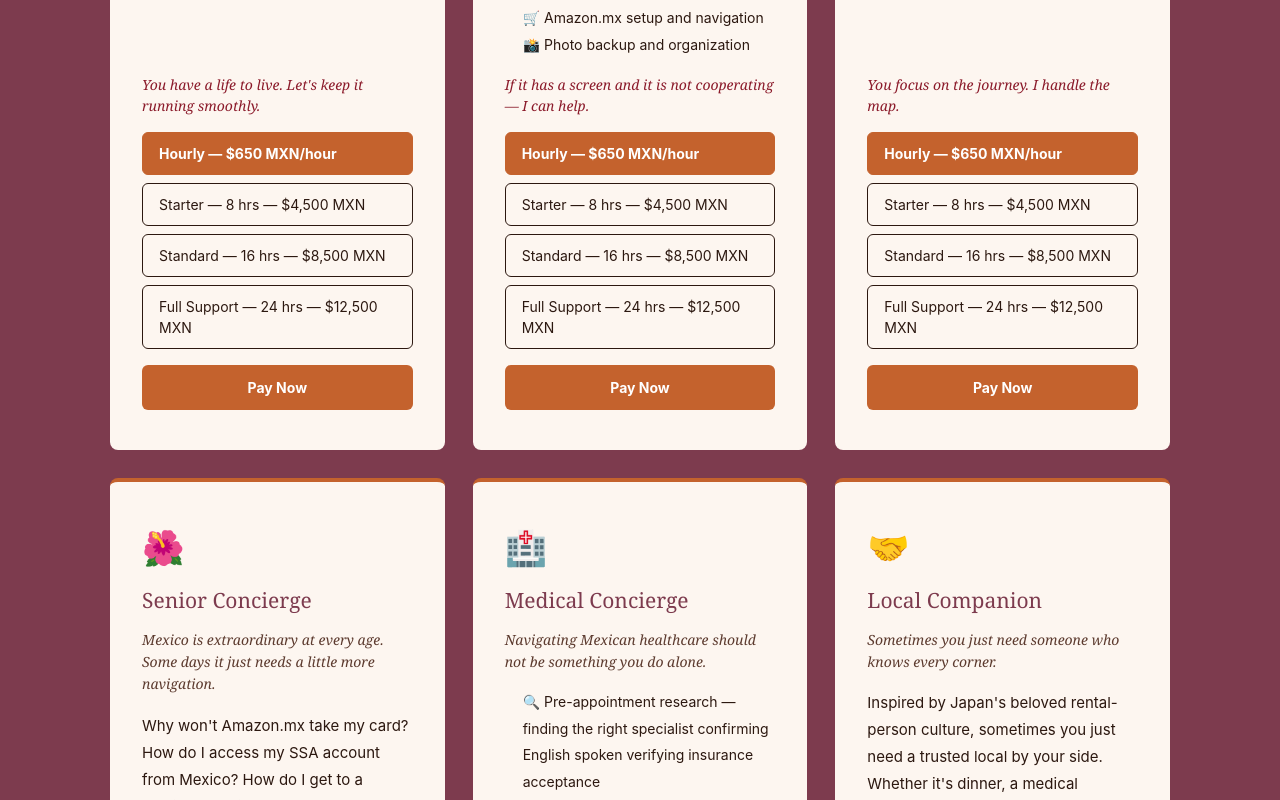
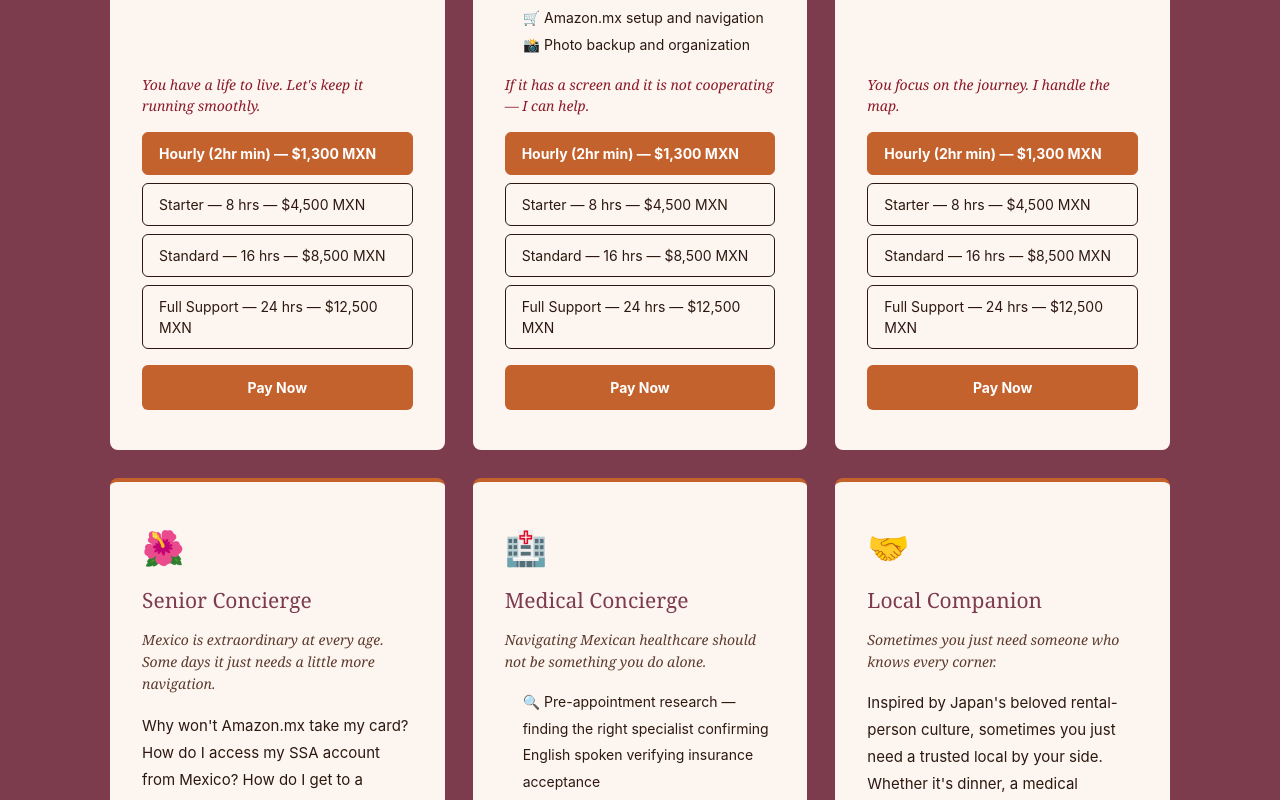
Before and after one commit to IntheknowMX/intheknowmx.com, a Next.js app: page / in a window 1280 px wide. Shown: the part 10340-11140 px from the top of the page. Built offline with nearby package versions, Linux system fonts and the light colour scheme.

Commit message:
Update Hourly tier label to reflect 2hr minimum across concierge cards

```diff
--- a/app/page.tsx
+++ b/app/page.tsx
@@ -6,7 +6,7 @@ import MexicoPathQuiz from './components/MexicoPathQuiz'
 import PaymentModal from './components/PaymentModal'
 
 const CONCIERGE_TIERS = [
-  { id: 'Hourly', label: 'Hourly — $650 MXN/hour', stripe: 'https://buy.stripe.com/bJe8wPgPW0R8dh6d282880X', paypal: 'https://paypal.com/ncp/payment/M4Q2XASL63F42' },
+  { id: 'Hourly', label: 'Hourly (2hr min) — $1,300 MXN', stripe: 'https://buy.stripe.com/bJe8wPgPW0R8dh6d282880X', paypal: 'https://paypal.com/ncp/payment/M4Q2XASL63F42' },
   { id: 'Starter', label: 'Starter — 8 hrs — $4,500 MXN', stripe: 'https://buy.stripe.com/aFacN58jq0R8fpe3ry2880Y', paypal: 'https://paypal.com/ncp/payment/MTLDLWHWTV7H6' },
   { id: 'Standard', label: 'Standard — 16 hrs — $8,500 MXN', stripe: 'https://buy.stripe.com/14AfZh7fm8jAb8Y0fm2880Z', paypal: 'https://paypal.com/ncp/payment/3DVWJNJK6UXH2' },
   { id: 'Full Support', label: 'Full Support — 24 hrs — $12,500 MXN', stripe: 'https://buy.stripe.com/6oU3cv43aarI5OEd2828810', paypal: 'https://paypal.com/ncp/payment/3KG54FZ69BVBL' },
```
